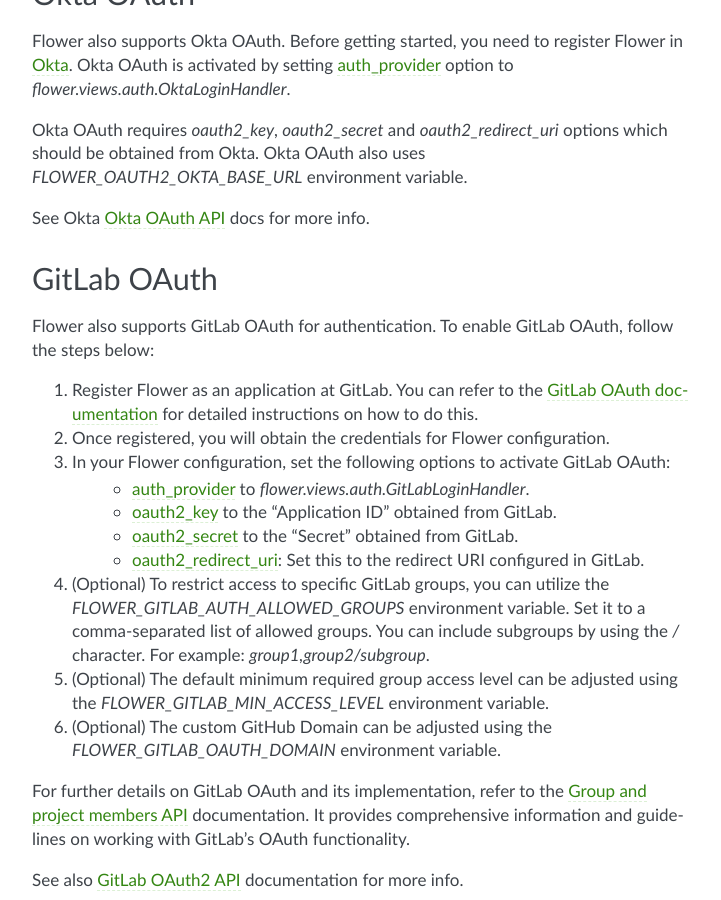
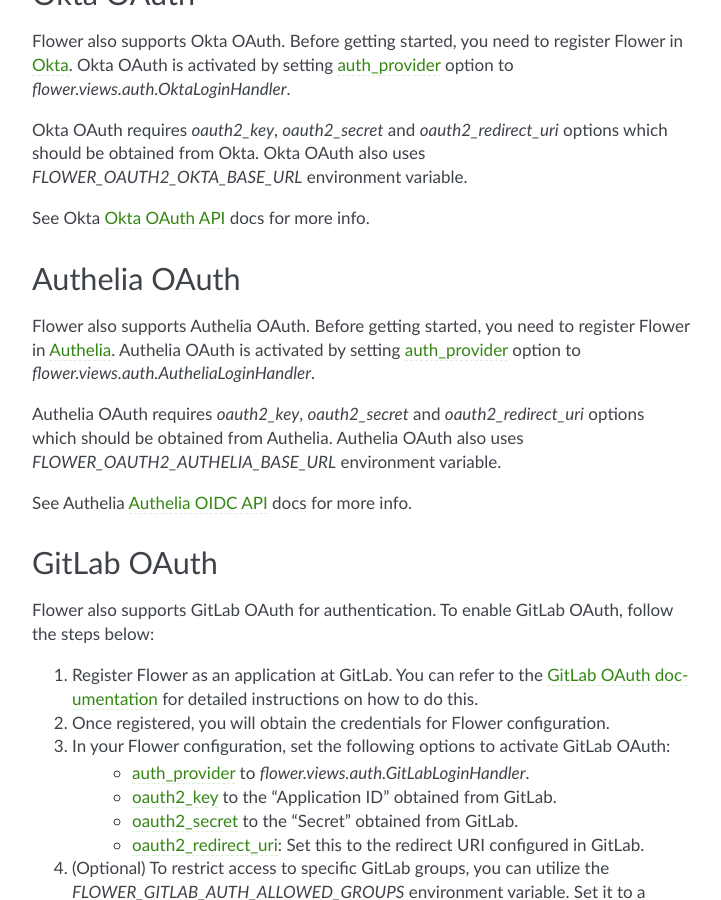
Before and after one commit to mher/flower, a Sphinx documentation site: the page built from docs/auth.rst, in a window 1280 px wide and 900 px high, scrolled down 1840 px. Shown: the whole window, without its empty margins (388-1109 px from the left). Built offline with Sphinx 7.4.7, drawn with Linux system fonts in a browser that asks for light colours; pages that are not in the unit, such as notebooks, are missing from menus.

Commit message:
feat: Added documentation for Authelia integration

```diff
--- a/docs/auth.rst
+++ b/docs/auth.rst
@@ -107,6 +107,22 @@
 .. _Okta: https://developer.okta.com/docs/guides/add-an-external-idp/openidconnect/main/
 .. _Okta OAuth API: https://developer.okta.com/docs/reference/api/oidc/
 
+.. _authelia-oauth:
+
+Authelia OAuth
+--------------
+
+Flower also supports Authelia OAuth. Before getting started, you need to register Flower in `Authelia`_.
+Authelia OAuth is activated by setting :ref:`auth_provider` option to `flower.views.auth.AutheliaLoginHandler`.
+
+Authelia OAuth requires `oauth2_key`, `oauth2_secret` and `oauth2_redirect_uri` options which should be obtained from Authelia.
+Authelia OAuth also uses `FLOWER_OAUTH2_AUTHELIA_BASE_URL` environment variable.
+
+See Authelia `Authelia OIDC API`_ docs for more info.
+
+.. _Authelia: https://www.authelia.com/integration/prologue/introduction/
+.. _Authelia OIDC API: https://www.authelia.com/integration/openid-connect/introduction/
+
 .. _gitlab-oauth:
 
 GitLab OAuth
```
